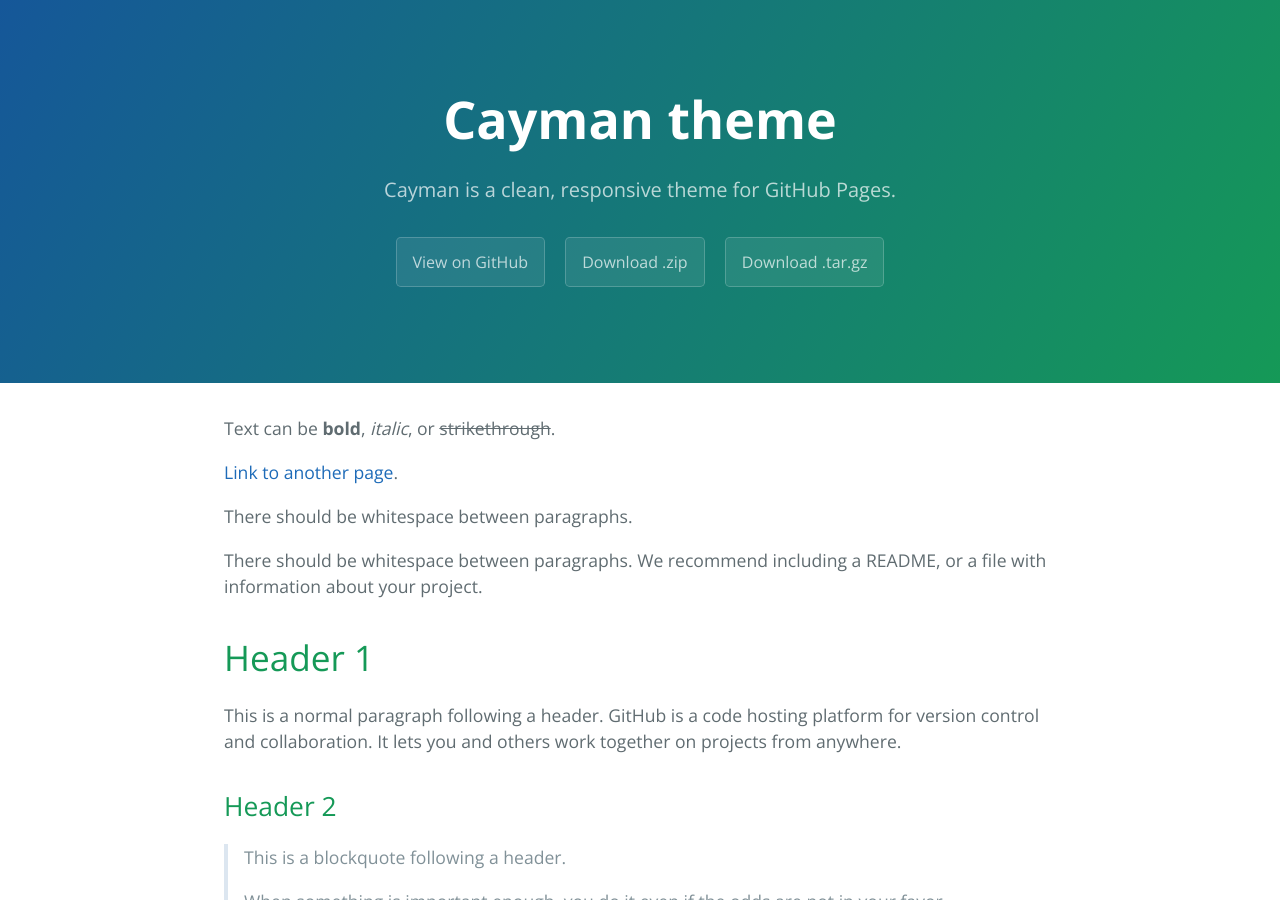
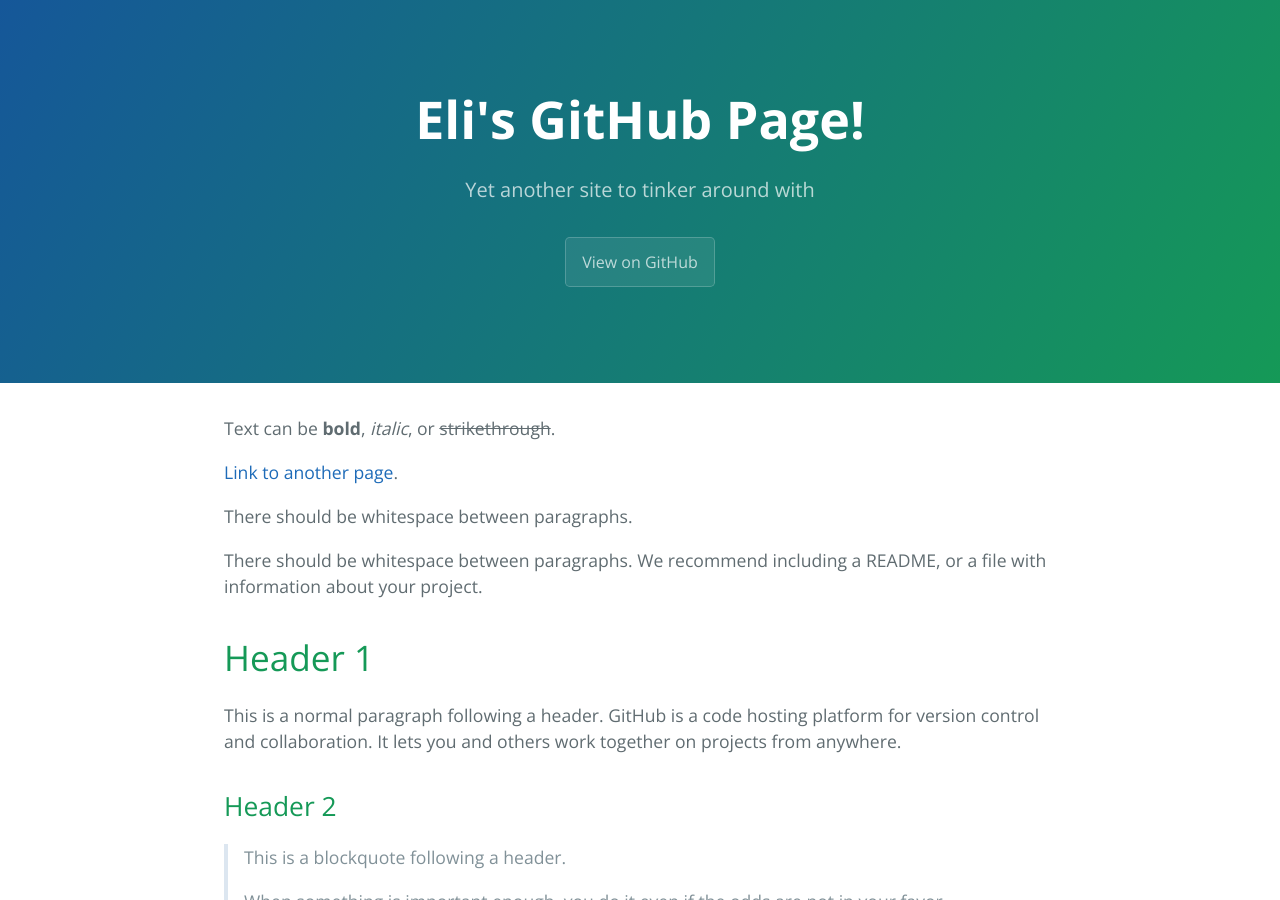
Before and after one commit to eli9000/ghpage-jekyll-test, a Jekyll site: the page built from index.md, in a window 1280 px wide and 900 px high. Built offline with Jekyll 4.4.1, drawn with Linux system fonts in a browser that asks for light colours.

Commit message:
goog analytics

```diff
--- a/_config.yml
+++ b/_config.yml
@@ -1,5 +1,5 @@
-title: Cayman theme
-description: Cayman is a clean, responsive theme for GitHub Pages.
-show_downloads: true
-google_analytics:
+title: Eli's GitHub Page!
+description: Yet another site to tinker around with
+show_downloads: false
+google_analytics: UA-120903823-1
 theme: jekyll-theme-cayman
```
Also changed, not shown: 1 other file.
